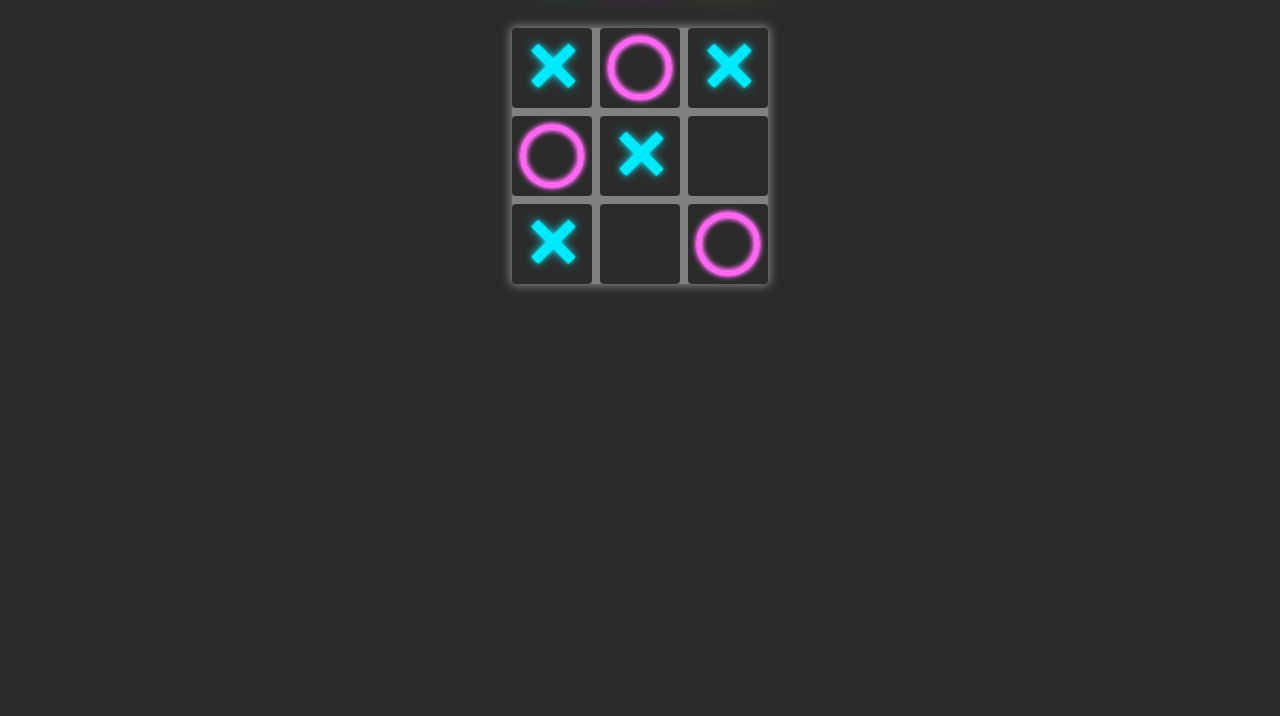
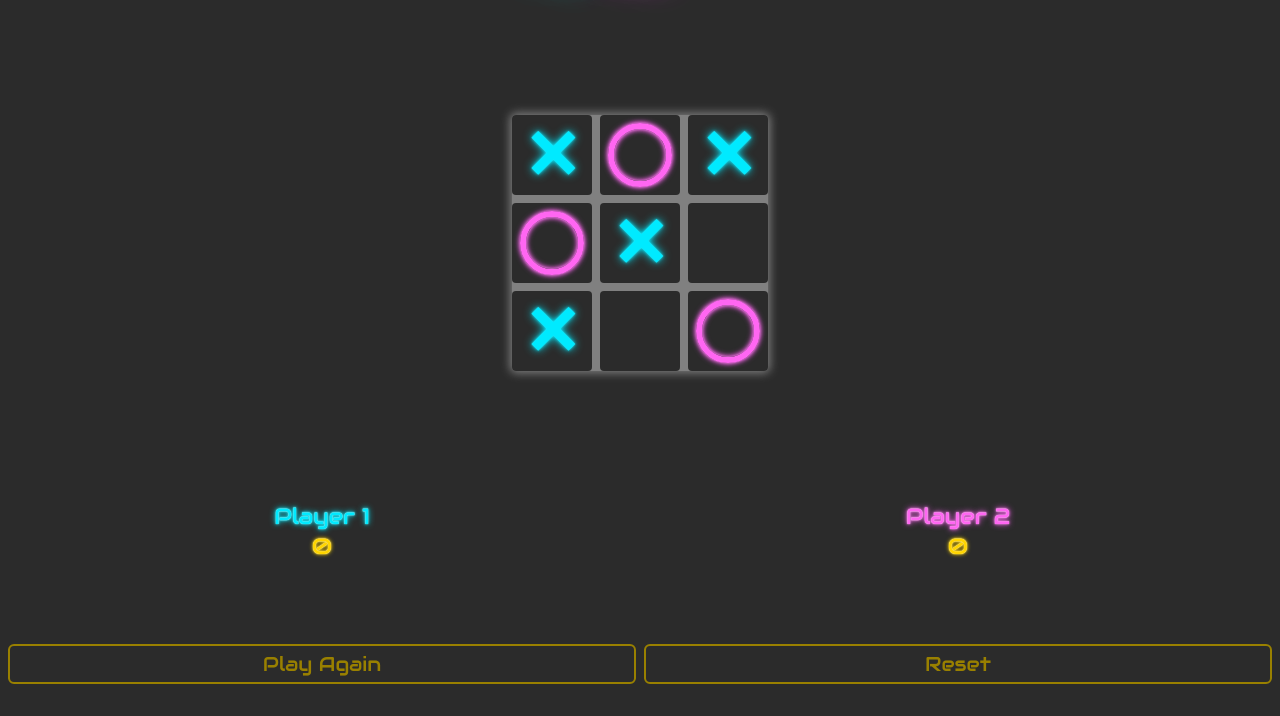
Before and after one commit to jojawhi/ticTacToe, a plain HTML site: page index.html in a window 1280 px wide. Shown: the part 84-800 px from the top of the page. Drawn offline with Linux system fonts and the light colour scheme; a web font is replaced by a local one.

Commit message:
modified file structure

```diff
--- /dev/null
+++ b/JS/gameBoard.js
@@ -0,0 +1,14 @@
+const generateGameBoard = () => {
+    const gameBoard = {};
+    gameBoard.spaces = [];
+    const gameBoardSpaces = document.querySelectorAll('.boardSpace');
+
+    for (const boardSpace of gameBoardSpaces) {
+        gameBoard.spaces.push(boardSpace);
+    }
+
+    console.log(gameBoard.spaces[0]);
+
+}
+
+generateGameBoard();
--- /dev/null
+++ b/JS/player.js
@@ -0,0 +1,9 @@
+class Player {
+    constructor(name, symbol, score) {
+        this.name = name,
+        this.symbol = symbol,
+        this.score = score
+    }
+
+
+}
--- a/index.html
+++ b/index.html
@@ -5,7 +5,9 @@
     <meta http-equiv='X-UA-Compatible' content='IE=edge'>
     <meta name='viewport' content='width=device-width, initial-scale=1.0'>
     <link rel='stylesheet' href='style.css'>
-    <script src='ticTacToe.js' defer></script>
+    <script src="JS/player.js" defer></script>
+    <script src="JS/gameBoard.js"></script>
+    <script src='JS/game.js' defer></script>
     <title>Tic Tac Toe</title>
 </head>
 <body>
@@ -41,6 +43,22 @@
             </div>
             <div class="winLine hidden"></div>
         </div>
+
+        <div class="container" id="scoresContainer">
+            <div class="score" id="playerOneScore">
+                <h2 class="playerText">Player 1</h2>
+                <p class="scoreText">0</p>
+            </div>
+            <div class="score" id="playerTwoScore">
+                <h2 class="playerText">Player 2</h2>
+                <p class="scoreText">0</p>
+            </div>
+        </div>
+
+        <div class="container" id="buttonsContainer">
+            <button class="button" id="playAgainButton">Play Again</button>
+            <button class="button" id="resetButton">Reset</button>
+        </div>
     </div>
 </body>
 </html>
--- a/style.css
+++ b/style.css
@@ -58,6 +58,7 @@ table {
     --teal-1: hsl(185, 100%, 50%);
     --pink-1: hsl(305, 100%, 70%);
     --yellow-1: hsl(50, 100%, 50%);
+    --yellow-2: hsl(50, 100%, 30%);
     --white-1: hsl(40, 30%, 95%);
     --white-2: hsl(40 30% 95% / 0.25);
     --background: hsl(0, 0%, 17%);
@@ -76,7 +77,10 @@ body,
 }
 
 #pageContainer {
-    padding: 2rem 0.5rem 0 0.5rem;
+    display: flex;
+    flex-direction: column;
+    justify-content: space-between;
+    padding: 2rem 0.5rem;
     text-align: center;
 }
 
@@ -96,15 +100,81 @@ body,
         0 0 10px 2px var(--grey-1);
 }
 
+#scoresContainer,
+#buttonsContainer {
+    display: grid;
+    grid-template-columns: 1fr 1fr;
+    grid-gap: 0.5rem;
+}
+
+.playerText {
+    font-size: 1.375rem;
+    font-weight: 300;
+    margin-bottom: 0.5rem;
+}
+
+#playerOneScore h2 {
+    color: var(--teal-1);
+    text-shadow:
+        0 0 1px var(--white-1),
+        0 0 3px var(--teal-1),
+        0 0 6px var(--teal-1);
+}
+
+#playerTwoScore h2 {
+    color: var(--pink-1);
+    text-shadow:
+        0 0 1px var(--white-1),
+        0 0 3px var(--pink-1),
+        0 0 6px var(--pink-1);
+}
+
+.scoreText {
+    font-size: 1.375rem;
+    color: var(--yellow-1);
+    text-shadow:
+        0 0 1px var(--white-1),
+        0 0 2px var(--yellow-1),
+        0 0 4px var(--yellow-1);
+}
+
 .pageTitle {
     font-size: 2rem;
     color: var(--grey-1);
     opacity: 0.9;
 }
 
+.button {
+    height: 2.5rem;
+    background: transparent;
+    color: var(--yellow-2);
+    font-family: 'Audiowide', sans-serif;
+    font-size: 1.25rem;
+    border: 2px solid var(--yellow-2);
+    border-radius: 6px;
+    transition: all 300ms;
+}
+
+.button:hover {
+    color: var(--yellow-1);
+    text-shadow:
+        0 0 1px var(--white-1),
+        0 0 2px var(--yellow-1),
+        0 0 4px var(--yellow-1);
+    border: 2px solid var(--yellow-1);
+    box-shadow:
+        0 0 1px 0 var(--white-1),
+        0 0 2px 0 var(--yellow-1),
+        0 0 4px 0 var(--yellow-1),
+        inset 0 0 1px 0 var(--white-1),
+        inset 0 0 2px 0 var(--yellow-1),
+        inset 0 0 4px 0 var(--yellow-1);
+
+}
+
 .teal {
 
-    animation: tealFlicker 10s infinite alternate;
+    animation: tealFlicker 10s infinite;
 
 }
 
@@ -120,13 +190,13 @@ body,
 
 .pink {
 
-    animation: pinkFlicker 12s -2s infinite alternate;
+    animation: pinkFlicker 12s -2s infinite;
 
 }
 
 .yellow {
 
-    animation: yellowFlicker 12s -6s infinite alternate;
+    animation: yellowFlicker 12s infinite alternate;
 
 }
 
@@ -314,6 +384,7 @@ body,
     0%,
     16%,
     18%,
+    20%,
     99% {
         color: var(--pink-1);
         text-shadow:
@@ -324,7 +395,8 @@ body,
             0 0 40px var(--pink-1);
   }
 
-  17% {
+  17%,
+  19% {
     color: var(--pink-1);
     text-shadow:
         0 0 1px var(--white-2),
@@ -337,7 +409,12 @@ body,
 }
 
 @keyframes yellowFlicker {
-    1%,
+    0%,
+    59% {
+        color: var(--grey-1);
+        text-shadow: none;
+    }
+    60%,
     74%,
     76%,
     99% {
```
Also changed, not shown: JS/game.js (added, +46 -0 lines).
